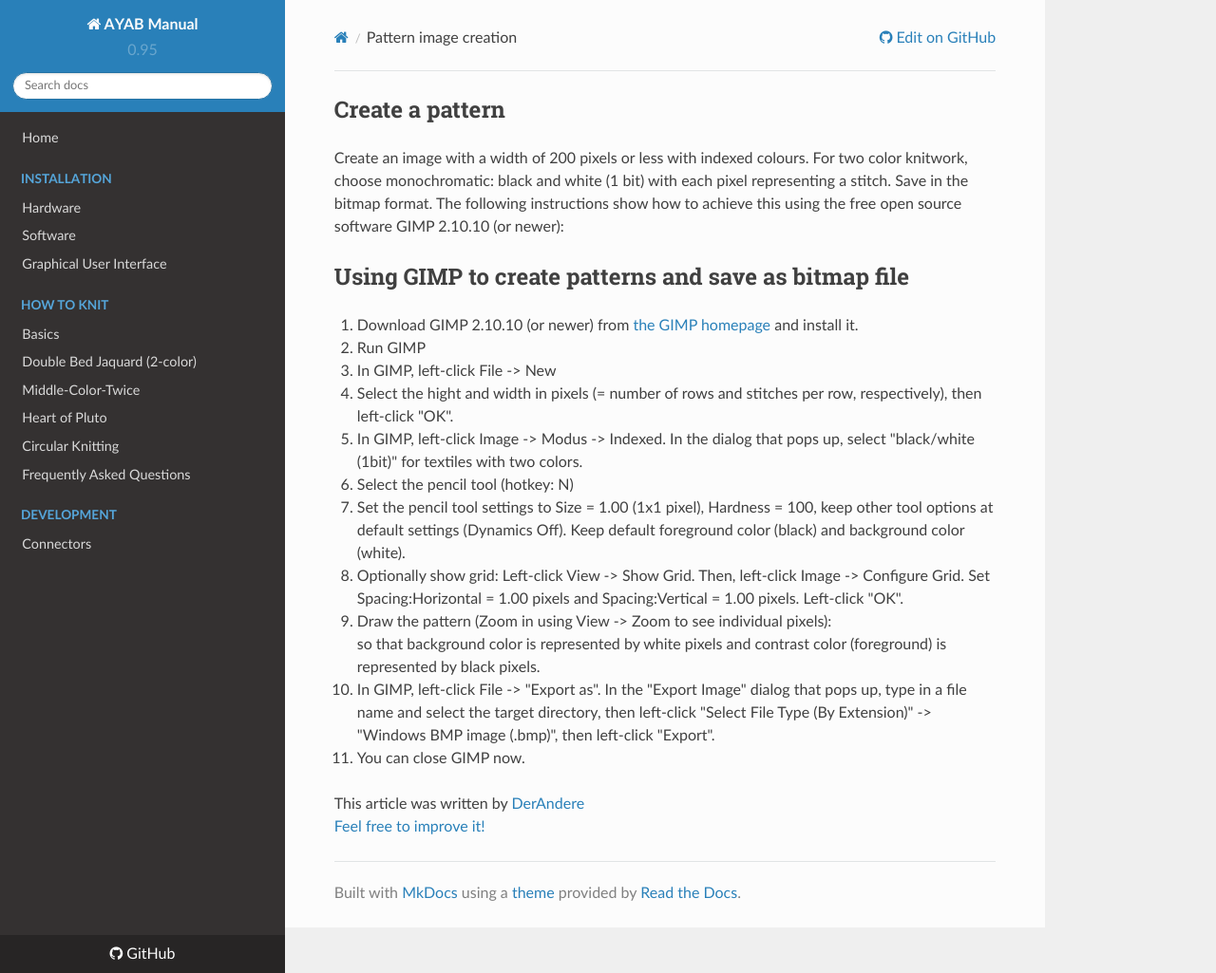
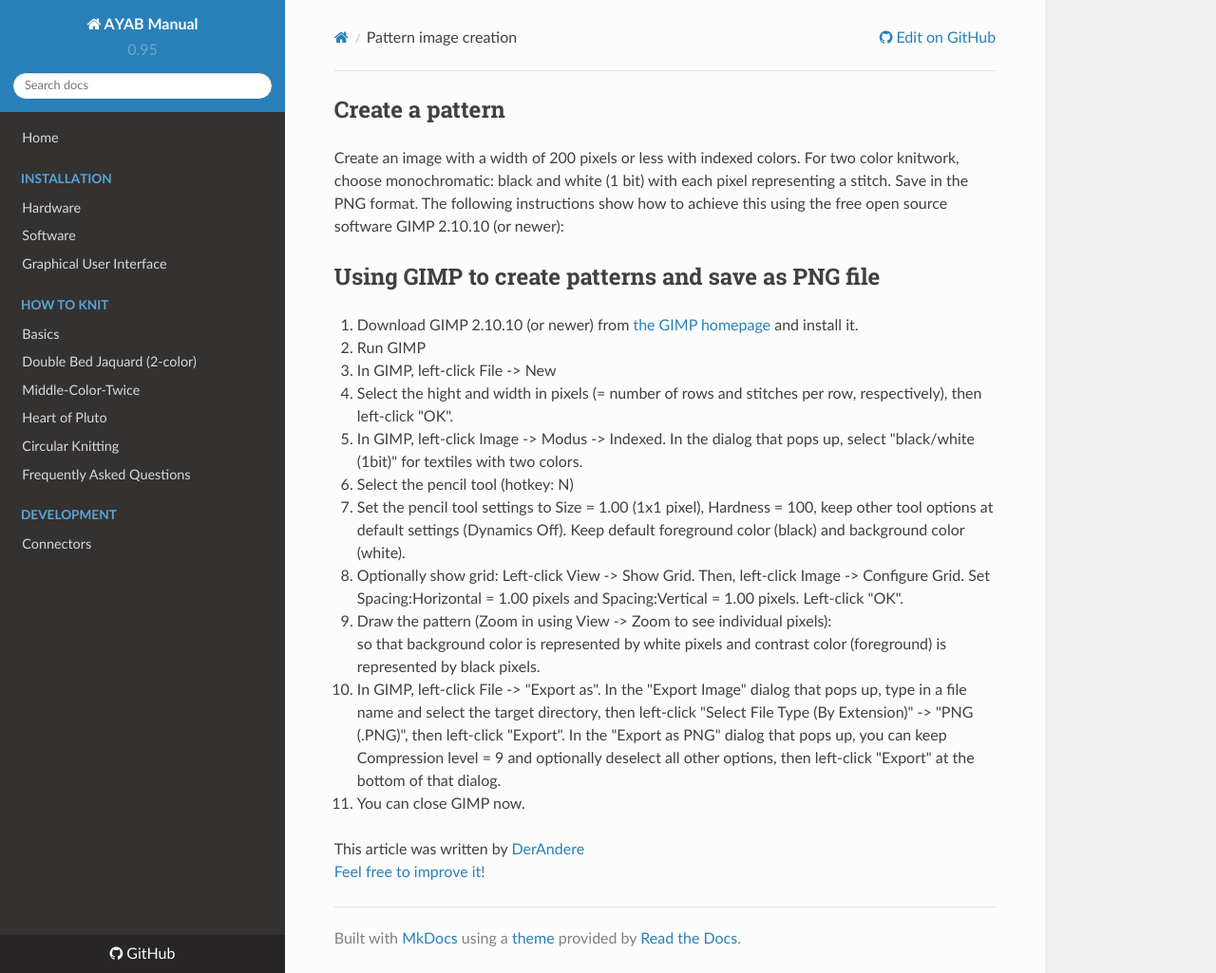
Before and after one commit to AllYarnsAreBeautiful/ayab-manual, an MkDocs documentation site: the page built from docs/how_to_knit/pattern_image_creation.md, in a window 1280 px wide and 1025 px high. Shown: the whole window at 95% size. Built offline with MkDocs 1.6.1, drawn with Linux system fonts in a browser that asks for light colours; nearby versions of some CDN libraries.

Commit message:
Replace some non-ASCII characters and change bpm to PNG

```diff
--- a/docs/how_to_knit/pattern_image_creation.md
+++ b/docs/how_to_knit/pattern_image_creation.md
@@ -1,14 +1,14 @@
 
 ## Create a pattern
 
-Create an image with a width of 200 pixels or less with indexed colours. For two
+Create an image with a width of 200 pixels or less with indexed colors. For two
 color knitwork, choose monochromatic: black and white (1 bit) with each pixel
-representing a stitch. Save in the bitmap format.
+representing a stitch. Save in the PNG format.
 The following instructions show how to achieve this using the free open source
 software GIMP 2.10.10 (or newer):
 
 
-## Using GIMP to create patterns and save as bitmap file
+## Using GIMP to create patterns and save as PNG file
 
 1. Download GIMP 2.10.10 (or newer) from [the GIMP homepage](https://www.gimp.org/downloads/)
    and install it.
@@ -30,8 +30,10 @@ software GIMP 2.10.10 (or newer):
    (foreground) is represented by black pixels.
 10. In GIMP, left-click File -> "Export as". In the "Export Image" dialog that
    pops up, type in a file name and select the target directory, then
-   left-click "Select File Type (By Extension)" -> "Windows BMP image (.bmp)",
-   then left-click "Export".
+   left-click "Select File Type (By Extension)" -> "PNG (.PNG)",
+   then left-click "Export". In the "Export as PNG" dialog that pops up, you can
+   keep Compression level = 9 and optionally deselect all other options, then
+   left-click "Export" at the bottom of that dialog.
 11. You can close GIMP now.
 
 
```
Also changed, not shown: docs/how_to_knit/basics.md (+2 -2 lines), docs/how_to_knit/dbj_2-color.md (+19 -19 lines).
